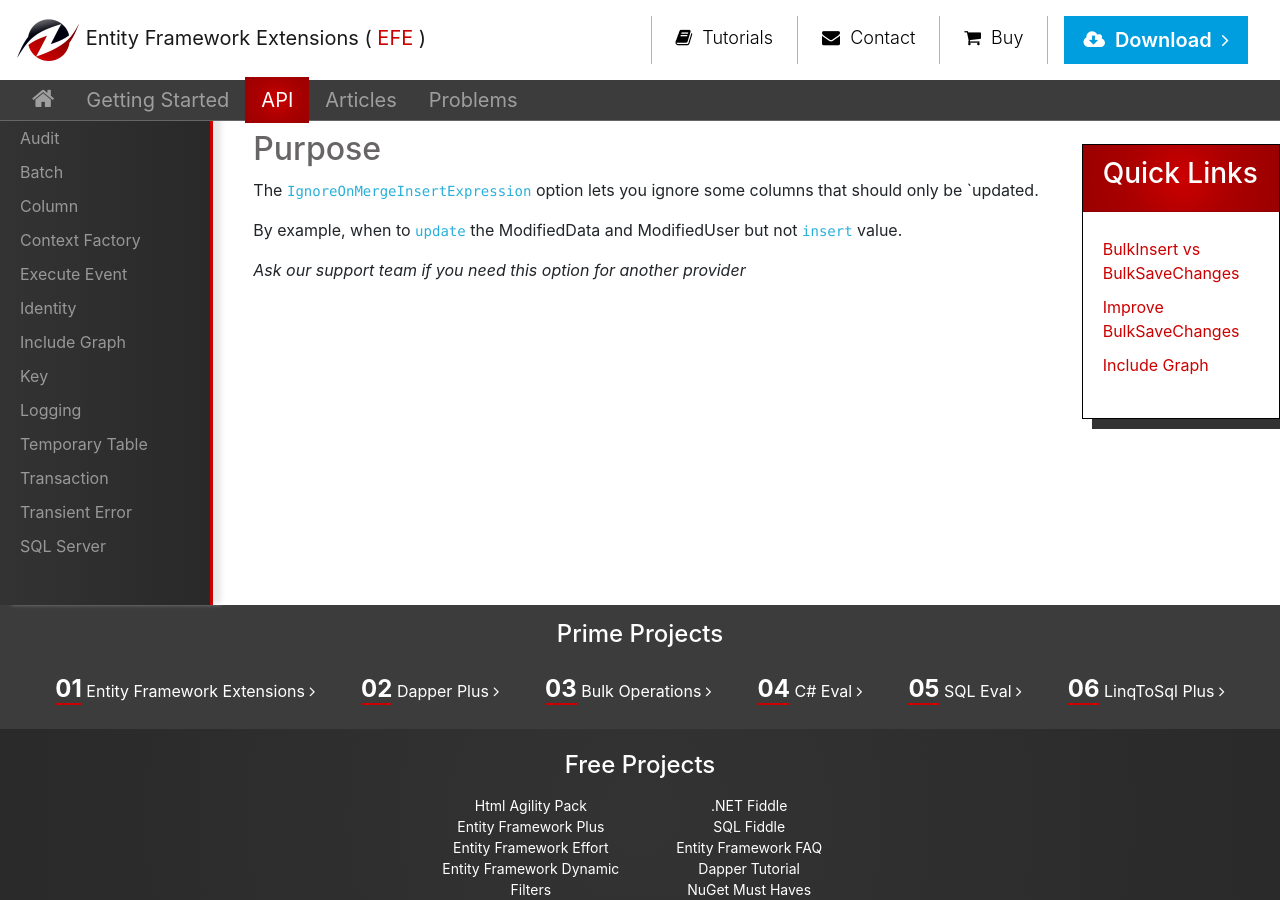
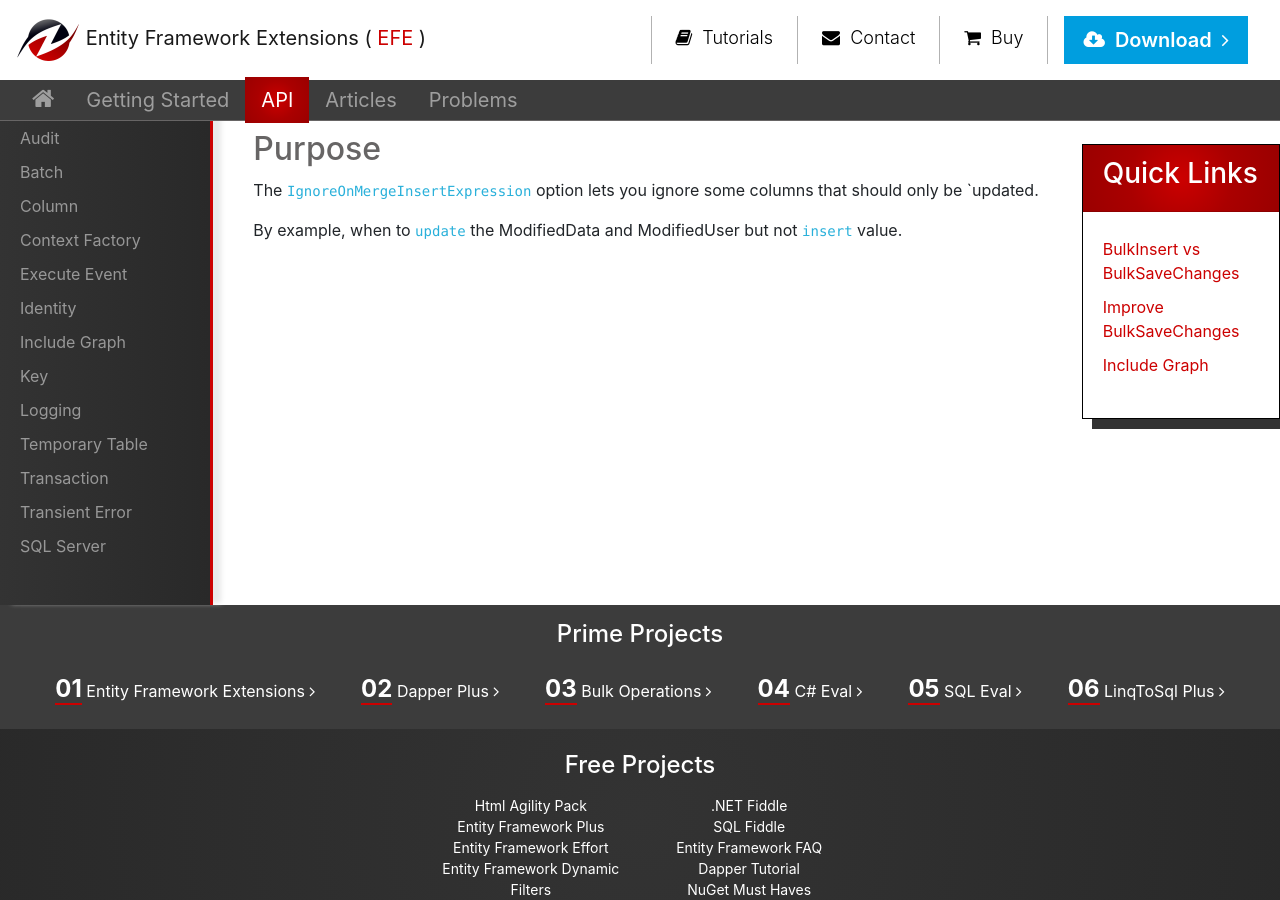
Before and after one commit to zzzprojects/EntityFramework-Extensions, a Jekyll site: the page built from docs/pages/api/options/ingore-on-merge-insert-expression.md, in a window 1280 px wide and 900 px high, scrolled down 515 px. Built offline with Jekyll 4.4.1, drawn with Linux system fonts in a browser that asks for light colours; nearby versions of some CDN libraries; our own code applies the rules of GitHub Pages for plain Markdown files.

Commit message:
Update ingore-on-merge-insert-expression.md

```diff
--- a/docs/pages/api/options/ingore-on-merge-insert-expression.md
+++ b/docs/pages/api/options/ingore-on-merge-insert-expression.md
@@ -16,5 +16,3 @@ context.BulkMerge(list, options =>
 The `IgnoreOnMergeInsertExpression` option lets you ignore some columns that should only be `updated.
 
 By example, when to `update` the ModifiedData and ModifiedUser but not `insert` value.
-
-_Ask our support team if you need this option for another provider_
```
